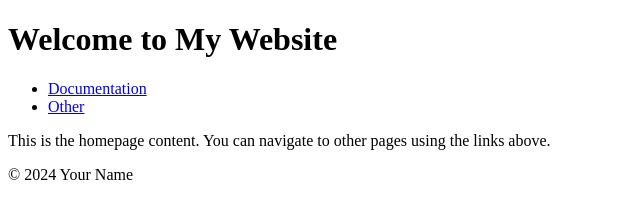
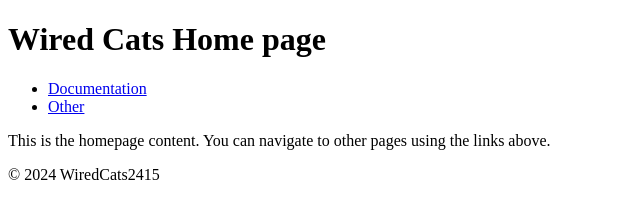
Before and after one commit to WiredCatsRobotics2415/wiredcatsrobotics2415.github.io, a plain HTML site: page index.html in a window 1280 px wide. Shown: the whole page, without its empty margins (0-640 px from the left). Drawn offline with Linux system fonts and the light colour scheme.

Commit message:
Editing file structure | minor text changes

```diff
--- a/index.html
+++ b/index.html
@@ -7,19 +7,19 @@
 </head>
 <body>
     <header>
-        <h1>Welcome to My Website</h1>
+        <h1>Wired Cats Home page</h1>
     </header>
     <nav>
         <ul>
             <li><a href="javadoc/index.html">Documentation</a></li>
-            <li><a href="other.html">Other</a></li>
+            <li><a href="other/index.html">Other</a></li>
         </ul>
     </nav>
     <main>
         <p>This is the homepage content. You can navigate to other pages using the links above.</p>
     </main>
     <footer>
-        <p>&copy; 2024 Your Name</p>
+        <p>&copy; 2024 WiredCats2415</p>
     </footer>
 </body>
 </html>
```
Also changed, not shown: other/index.html (added, +1 -0 lines).
